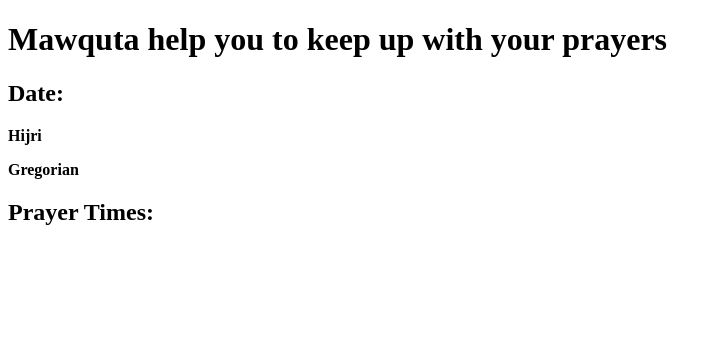
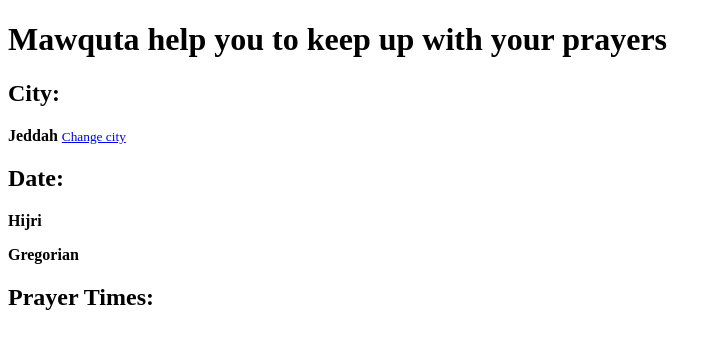
Before and after one commit to BenAwad95/mawquta-api, a Django app: page / in a window 1280 px wide. Shown: the top 349 px of the page, without its empty margins (0-722 px from the left). Run offline with Django 4.2, Linux system fonts and the light colour scheme; data that the repository does not hold is empty.

Commit message:
I did not solve select city form, I finshed today

```diff
--- a/mawquta/urls.py
+++ b/mawquta/urls.py
@@ -17,6 +17,7 @@ from django.contrib import admin
 from django.urls import path
 from prayer_api import views as prayer_api_views
 urlpatterns = [
-    path('', prayer_api_views.home, name='home_page'),
+    path('', prayer_api_views.home, name='home'),
+    path('select-city/', prayer_api_views.select_city, name='select_city'),
     path('admin/', admin.site.urls),
 ]
--- /dev/null
+++ b/prayer_api/forms.py
@@ -0,0 +1,4 @@
+from django import forms
+
+class SelectCityForm(forms.Form):
+    city = forms.ChoiceField(help_text='Select City', choices=[('ja', 'Jeddah'), ('ma', 'Makkah')])
--- a/prayer_api/views.py
+++ b/prayer_api/views.py
@@ -1,15 +1,25 @@
-from django.shortcuts import render
+from django.http import HttpResponse
+from django.shortcuts import redirect, render
+from django.urls import reverse_lazy
+from .forms import SelectCityForm
 import requests
 
+from prayer_api import forms
 
-def home(request):
-    city = 'Jeddah'
+CITES = {
+    'ja': 'Jeddah',
+    'ma': 'Makkah'
+}
+
+def home(request, city='ja'):
+    print(city)
+    city = CITES.get(city)
     country = 'Saudi Arabia'
     method = 4
     result = requests.get(f"http://api.aladhan.com/v1/timingsByCity?\
         method={method}&city={city}&country={country}")
     data = result.json()
-    print(type(data))
+    # print(type(data))
     # data = json.dumps(data)
     # print(type(data))
     data = data['data']
@@ -23,3 +33,14 @@ def home(request):
             'gregorian': data['date']['gregorian'],
             'timings': data['timings']}
         )
+
+
+def select_city(request):
+    if request.method == 'POST':
+        form = SelectCityForm(request.POST)
+        if form.is_valid():
+            # print(form.cleaned_data)
+            selected_city = form.cleaned_data.get('city')
+            return redirect(reverse_lazy('home', args={'city': selected_city}))
+    form = SelectCityForm()
+    return render(request, 'select_city.html', context={'form': form})
--- a/templates/prayer/city_timing.html
+++ b/templates/prayer/city_timing.html
@@ -5,6 +5,8 @@
 {% endblock city_name %}
 
 {% block content %}
+<h2>City: </h2>
+<b>{{ city }}</b> <small><a href="{% url 'select_city' %}">Change city</a></small>
 <h2>Date:</h2>
 <p><b>Hijri </b> {{ hijri.date }}</p>
 <p><b>Gregorian </b> {{ gregorian.date }}</p>
```
Also changed, not shown: templates/select_city.html (added, +9 -0 lines).
